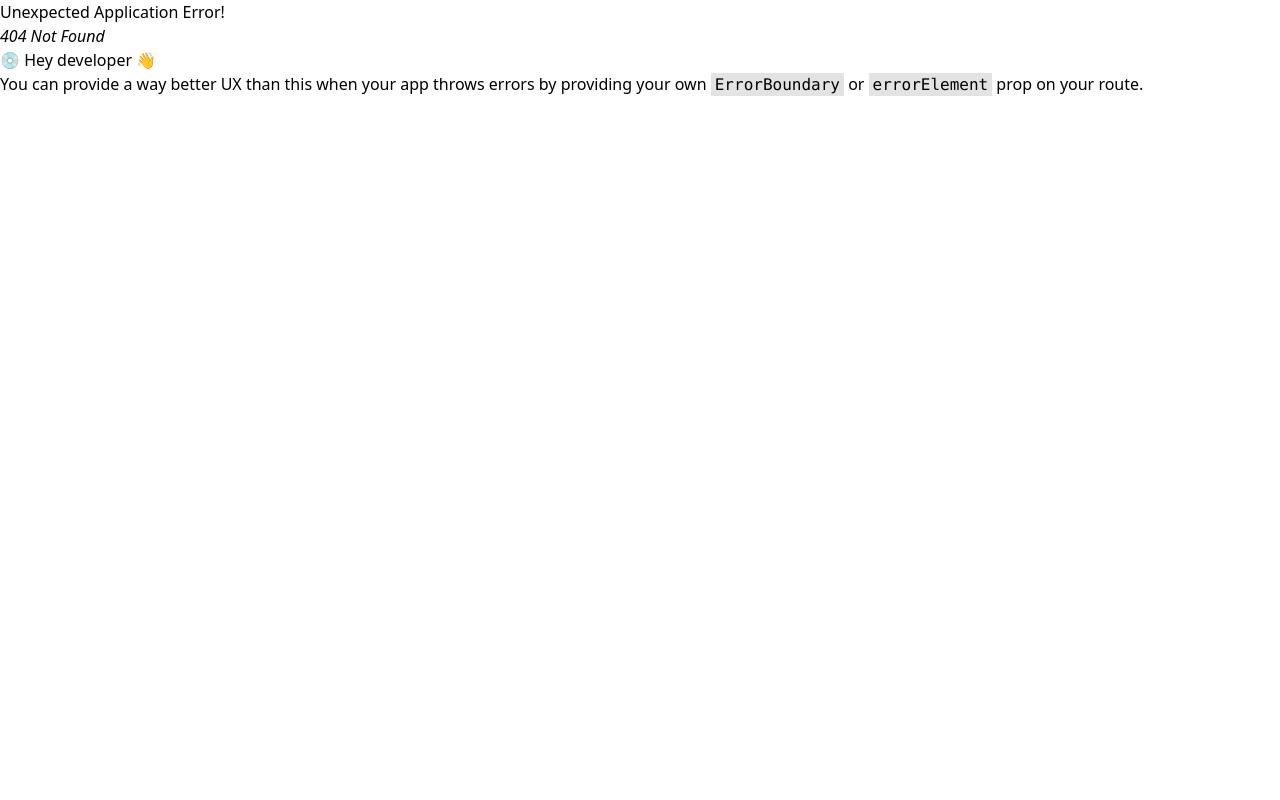
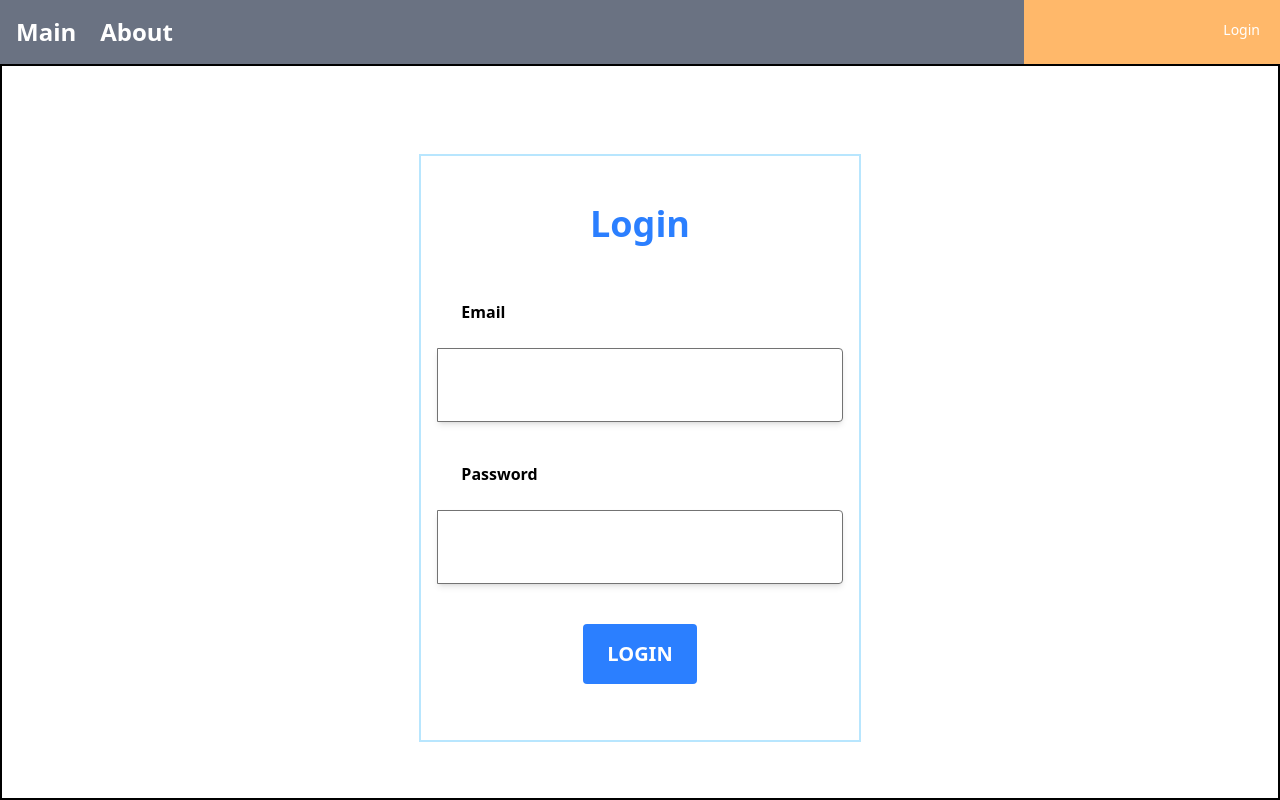
Before and after one commit to peeljunKim/personal-react-spring-project, a React (Vite) app in the folder front/: page /member/login in a window 1280 px wide. Before the commit this address had no page. Built offline with nearby package versions, Linux system fonts and the light colour scheme.

Commit message:
Add: login, logout with redux toolkit

```diff
--- a/front/package.json
+++ b/front/package.json
@@ -10,10 +10,12 @@
     "preview": "vite preview"
   },
   "dependencies": {
+    "@reduxjs/toolkit": "^2.9.0",
     "@tailwindcss/vite": "^4.1.13",
     "axios": "^1.12.1",
     "react": "^19.1.1",
     "react-dom": "^19.1.1",
+    "react-redux": "^9.2.0",
     "react-router": "^7.8.2",
     "tailwindcss": "^4.1.13"
   },
--- /dev/null
+++ b/front/src/components/member/LoginComponent.tsx
@@ -0,0 +1,88 @@
+import { useActionState, useEffect } from 'react'
+import { useDispatch } from 'react-redux'
+import { login } from '../../slices/LoginSlice'
+
+interface LoginResult {
+  email: string
+  signed: boolean
+}
+
+const initState: LoginResult = {
+  email: '',
+  signed: false,
+}
+
+async function loginAction(state: LoginResult, formData: FormData) {
+  await new Promise((resolve) => setTimeout(resolve, 2000))
+
+  const email = formData.get('email') as string
+  const pw = formData.get('pw') as string
+
+  console.log('email ', email, 'pw ', pw)
+
+  return { email: email, signed: true }
+}
+
+function LoginComponent() {
+  const [state, action, isPending] = useActionState(loginAction, initState)
+  const dispatch = useDispatch()
+
+  useEffect(() => {
+    if (state.signed) {
+      dispatch(login(state))
+    }
+  }, [state.signed])
+
+  return (
+    <div className="border-2 border-sky-200 mt-10 m-2 p-4">
+      {isPending && <div className="bg-amber-300">로그인 처리중</div>}
+
+      {state.signed && <div className="bg-green-300"> 로그인 처리 완료 </div>}
+
+      <form action={action}>
+        <div className="flex justify-center">
+          <div className="text-4xl m-4 p-4 font-extrabold text-blue-500">
+            Login
+          </div>
+        </div>
+
+        <div className="flex justify-center">
+          <div className="relative mb-4 flex w-full flex-wrap items-stretch">
+            <div className="w-full p-6 text-left font-bold">Email</div>
+            <input
+              className="w-full p-6 rounded-r border border-solid border-neutral-500 shadow-md"
+              name="email"
+              type={'text'}
+            />
+          </div>
+        </div>
+
+        <div className="flex justify-center">
+          <div className="relative mb-4 flex w-full flex-wrap items-stretch">
+            <div className="w-full p-6 text-left font-bold">Password</div>
+            <input
+              className="w-full p-6 rounded-r border border-solid border-neutral-500 shadow-md"
+              name="pw"
+              type={'password'}
+            />
+          </div>
+        </div>
+
+        <div className="flex justify-center">
+          <div className="relative mb-4 flex w-full justify-center">
+            <div className="w-2/5 p-6 flex justify-center font-bold">
+              <button
+                type="submit"
+                className="rounded p-4 w-36 bg-blue-500 text-xl text-white"
+              >
+                LOGIN
+              </button>
+            </div>
+          </div>
+        </div>
+      </form>
+    </div>
+  )
+}
+
+export default LoginComponent
--- /dev/null
+++ b/front/src/components/member/LogoutComponent.tsx
@@ -0,0 +1,31 @@
+import { useDispatch } from 'react-redux'
+import { logout } from '../../slices/LoginSlice'
+
+function LogoutComponent() {
+  const dispatch = useDispatch()
+
+  return (
+    <div className="border-2 border-red-200 mt-10 m-2 p-4">
+      <div className="flex justify-center">
+        <div className="text-4xl m-4 p-4 font-extrabold text-red-500">
+          Logout Component
+        </div>
+      </div>
+
+      <div className="flex justify-center">
+        <div className="relative mb-4 flex w-full justify-center">
+          <div className="w-2/5 p-6 flex justify-center font-bold">
+            <button
+              className="rounded p-4 w-36 bg-red-500 text-xl text-white"
+              onClick={() => dispatch(logout(null))}
+            >
+              LOGOUT
+            </button>
+          </div>
+        </div>
+      </div>
+    </div>
+  )
+}
+
+export default LogoutComponent
--- a/front/src/components/menus/BasicMenu.tsx
+++ b/front/src/components/menus/BasicMenu.tsx
@@ -1,6 +1,13 @@
 import { NavLink } from 'react-router'
+import { useSelector } from 'react-redux'
+import type { RootState } from '../../store'
+import type { LoginInfo } from '../../slices/LoginSlice'
 
 function BasicMenu() {
+  const loginState: LoginInfo = useSelector(
+    (state: RootState) => state.loginSlice
+  )
+
   return (
     <nav id="navbar" className=" flex bg-blue-300">
       <div className="w-4/5 bg-gray-500">
@@ -13,14 +20,25 @@ function BasicMenu() {
             <NavLink to="/about">About</NavLink>
           </li>
 
+          {loginState.email && ( //로그인한 사용자만 출력되는 메뉴
+            <>
               <li className="pr-6 text-2xl">
                 <NavLink to="/todo/">Todo</NavLink>
               </li>
-
               <li className="pr-6 text-2xl">
                 <NavLink to="/products/">Products</NavLink>
               </li>
+            </>
+          )}
         </ul>
+      </div>
+
+      <div className="w-1/5 flex justify-end bg-orange-300 p-4 font-medium">
+        {!loginState.email ? (
+          <div className="text-white text-sm m-1 rounded">Login</div>
+        ) : (
+          <div className="text-white text-sm m-1 rounded">Logout</div>
+        )}
       </div>
     </nav>
   )
--- a/front/src/main.tsx
+++ b/front/src/main.tsx
@@ -2,7 +2,11 @@ import { createRoot } from 'react-dom/client'
 import './index.css'
 import { RouterProvider } from 'react-router'
 import BasicRouter from './router/BasicRouter.tsx'
+import { Provider } from 'react-redux'
+import store from './store.tsx'
 
 createRoot(document.getElementById('root')!).render(
-  <RouterProvider router={BasicRouter}></RouterProvider>
+  <Provider store={store}>
+    <RouterProvider router={BasicRouter}></RouterProvider>
+  </Provider>
 )
--- /dev/null
+++ b/front/src/pages/member/LoginPage.tsx
@@ -0,0 +1,15 @@
+import LoginComponent from '../../components/member/LoginComponent'
+import BasicMenu from '../../components/menus/BasicMenu'
+
+const LoginPage = () => {
+  return (
+    <div className="fixed top-0 left-0 z-[1055] flex flex-col h-full w-full">
+      <BasicMenu />
+      <div className="flex flex-wrap w-full h-full justify-center items-center border-2">
+        <LoginComponent />
+      </div>
+    </div>
+  )
+}
+
+export default LoginPage
--- /dev/null
+++ b/front/src/pages/member/LogoutPage.tsx
@@ -0,0 +1,15 @@
+import LogoutComponent from '../../components/member/LogoutComponent'
+import BasicMenu from '../../components/menus/BasicMenu'
+
+function LogoutPage() {
+  return (
+    <div className="fixed top-0 left-0 z-[1055] flex flex-col h-full w-full">
+      <BasicMenu />
+      <div className="w-full flex flex-wrap h-full justify-center items-center border-2">
+        <LogoutComponent />
+      </div>
+    </div>
+  )
+}
+
+export default LogoutPage
--- /dev/null
+++ b/front/src/router/MemberRouter.tsx
@@ -0,0 +1,31 @@
+import { Suspense, lazy } from 'react'
+
+const Loading = () => <div>Loading</div>
+
+const Login = lazy(() => import('../pages/member/LoginPage'))
+const Logout = lazy(() => import('../pages/member/LogoutPage'))
+
+export default function memberRouter() {
+  return {
+    path: 'member',
+    children: [
+      {
+        path: 'login',
+        element: (
+          <Suspense fallback={<Loading />}>
+            <Login />
+          </Suspense>
+        ),
+      },
+
+      {
+        path: 'logout',
+        element: (
+          <Suspense fallback={<Loading />}>
+            <Logout />
+          </Suspense>
+        ),
+      },
+    ],
+  }
+}
--- a/front/src/router/basicRouter.tsx
+++ b/front/src/router/basicRouter.tsx
@@ -3,6 +3,7 @@ import { lazy, Suspense } from 'react'
 import BasicLayout from '../layouts/BasicLayout.tsx'
 import TodoRouter from './TodoRouter.tsx'
 import ProductRouter from './ProductRouter.tsx'
+import memberRouter from './MemberRouter.tsx'
 
 /**
  * lazy: 레이징 로딩 (필요할 때 까지 로딩을 미루는 기능)
@@ -11,6 +12,7 @@ import ProductRouter from './ProductRouter.tsx'
  * 아래와 같이 작성하면 각 라우트에 접속할 때 필요한 컴포넌트만 따로 불러와 초기 로딩 시간을 단축하는 분할 로딩이 구현
  */
 const Loading = () => <div>Loading...</div>
+
 const Main = lazy(() => import('../pages/MainPage.tsx'))
 const About = lazy(() => import('../pages/AboutPage.tsx'))
 // const TodoIndex = lazy(() => import('../pages/todo/IndexPage.tsx'))
@@ -64,6 +66,7 @@ const BasicRouter = createBrowserRouter([
       ProductRouter(),
     ],
   },
+  memberRouter(),
 ])
 
 export default BasicRouter
--- /dev/null
+++ b/front/src/slices/LoginSlice.tsx
@@ -0,0 +1,28 @@
+import { createSlice } from '@reduxjs/toolkit'
+
+export interface LoginInfo {
+  email: string
+}
+
+const initState: LoginInfo = {
+  email: '',
+}
+
+const loginSlice = createSlice({
+  name: 'LoginSlice',
+  initialState: initState,
+
+  reducers: {
+    login: (state, action) => {
+      console.log('login', action.payload)
+      return { email: action.payload.email }
+    },
+    logout: (state, action) => {
+      console.log('logout', action.payload)
+      return { email: '' }
+    },
+  },
+})
+
+export const { login, logout } = loginSlice.actions
+export default loginSlice.reducer
--- /dev/null
+++ b/front/src/store.tsx
@@ -0,0 +1,13 @@
+import { configureStore } from '@reduxjs/toolkit'
+import loginSlice from './slices/LoginSlice.tsx'
+
+const store = configureStore({
+  reducer: {
+    loginSlice: loginSlice,
+  },
+})
+
+export type AppDispatch = typeof store.dispatch
+export type RootState = ReturnType<typeof store.getState>
+
+export default store
```
Also changed, not shown: 1 other file (tests, documents, lock files or other folders). Lines whose indentation alone changed are shown as unchanged.
